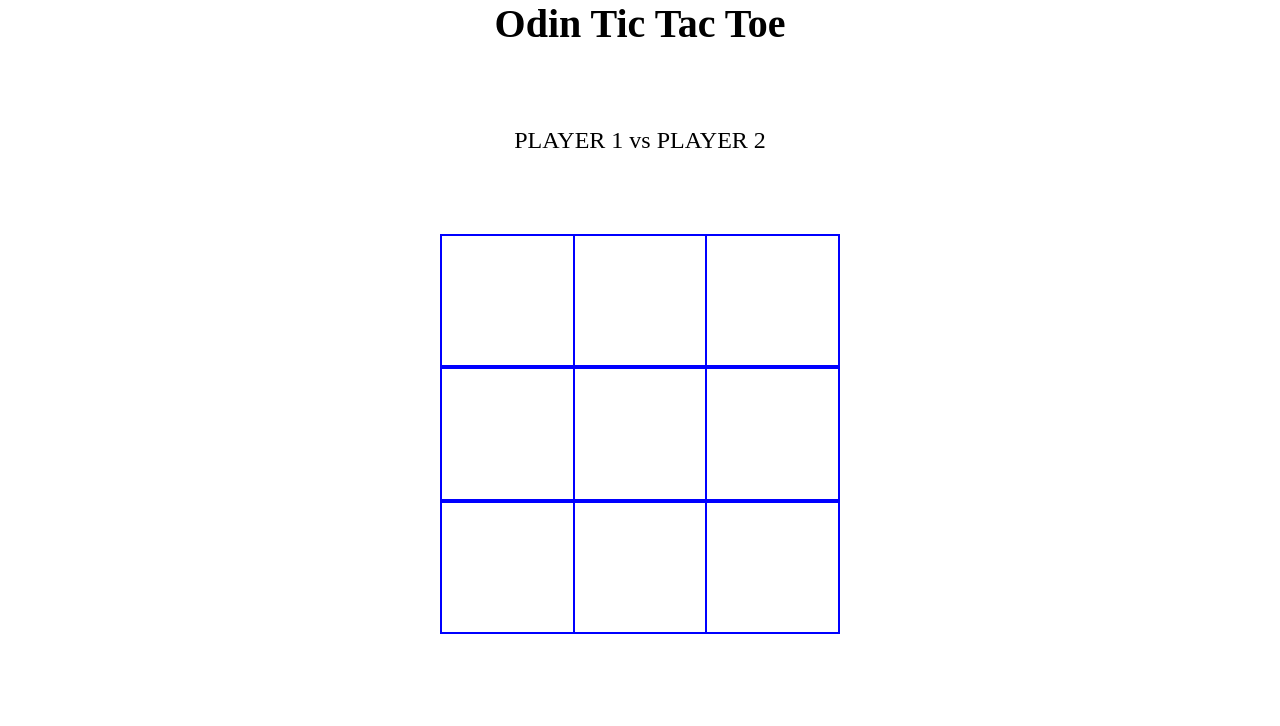
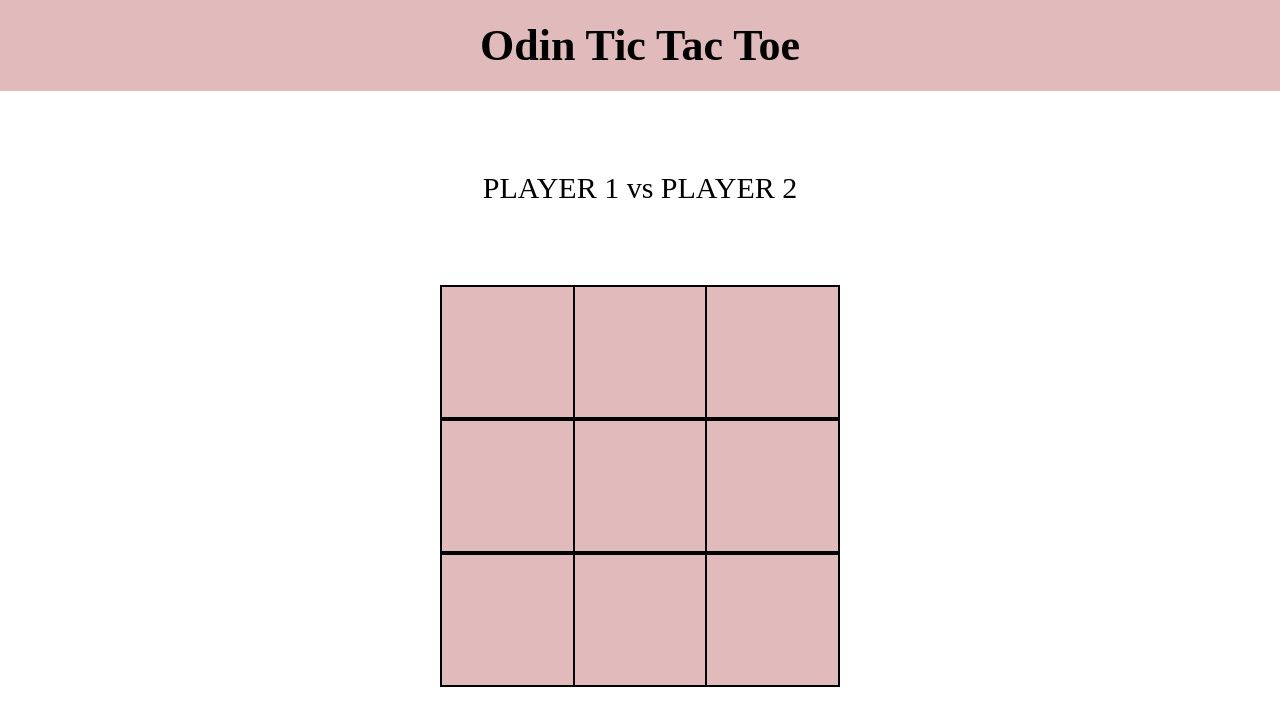
Before and after one commit to jasnoel/odin-tic-tac-toe, a plain HTML site: page index.html in a window 1280 px wide. Both pictures are taken after a click on the button "Start Game". Drawn offline with Linux system fonts and the light colour scheme.

Commit message:
upgraded ui style

```diff
--- a/index.html
+++ b/index.html
@@ -10,7 +10,7 @@
 </head>
 <body>
     <h1>Odin Tic Tac Toe</h1>
-    <div class="message"></div>
+    <div class="message">Welcome! Please enter your usernames.</div>
     <div class="actions">
         <form action="#">
             <div class="player1">
--- a/style.css
+++ b/style.css
@@ -3,10 +3,13 @@
     box-sizing: border-box;
     margin: 0;
     padding: 0;
+    font-size: 20px;
 }
 
 h1 {
-    font-size: 2.5rem;
+    background-color: #8e000044;
+    padding: 20px;
+    font-size: 2.2rem;
 }
 
 .game-board {
@@ -18,14 +21,21 @@ h1 {
 }
 
 .game-board .x {
+    background-color: #8e000044;
     display: flex;
     flex-grow: 1;
-    border: 1px solid blue;
+    border: 1px solid black;
 }
 
 .y {
     flex-grow: 1;
-    border: 1px solid blue;
+    border: 1px solid black;
+    width: 132px;
+    height: 132px;
+    align-items: center;
+    justify-content: center;
+    display: flex;
+    font-size: 40px;
 }
 
 .message {
@@ -43,3 +53,21 @@ h1 {
 .inactive {
     display: none;
 }
+
+.caption {
+    position: fixed;
+    left: 0;
+    top: 200px;
+}
+
+button {
+    padding: 5px 20px;
+    background-color: #8e000044;
+    border-radius: 10px;
+    border: 1px solid black;
+    margin: 35px;
+}
+
+button:hover {
+    background-color: #8e000084
+}
```
